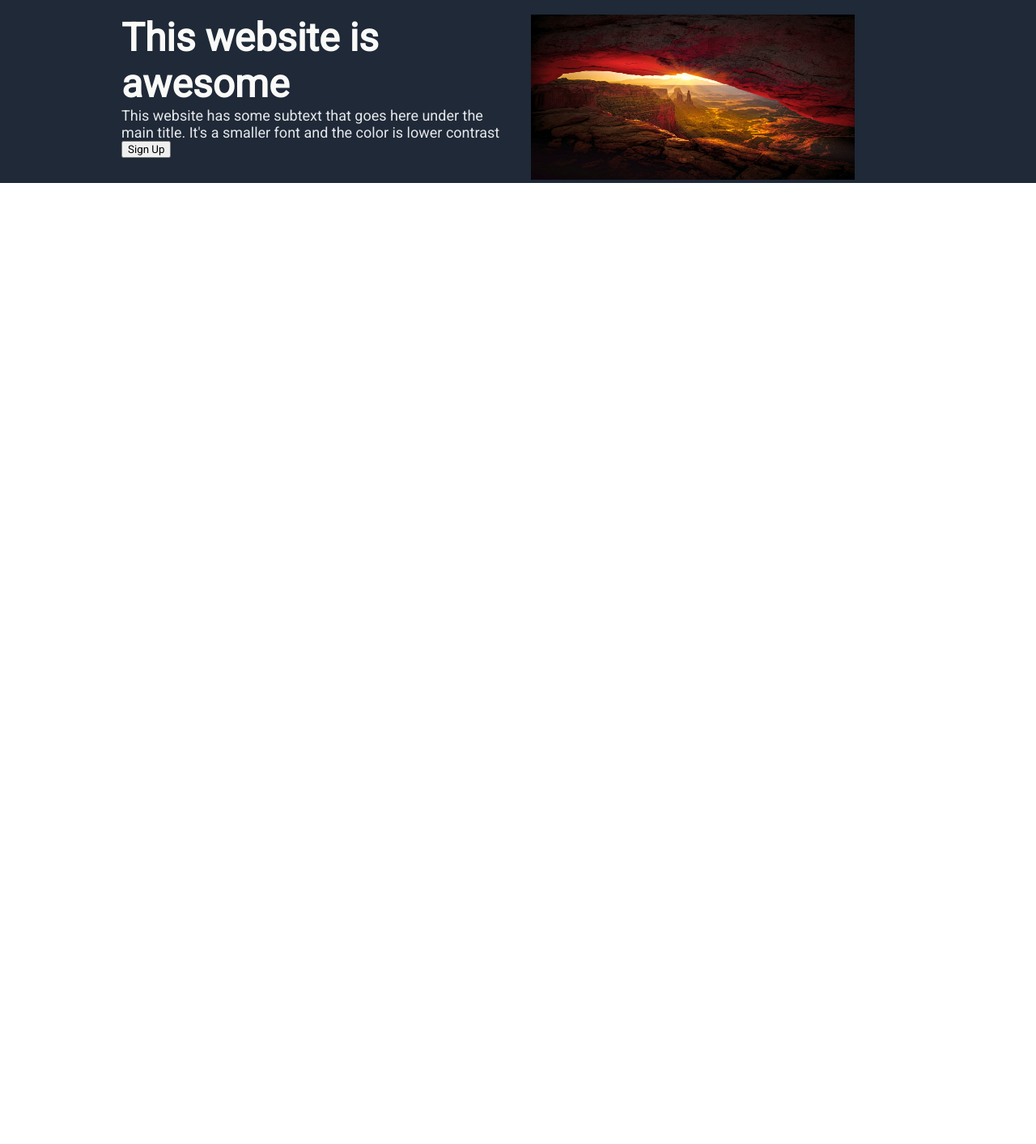
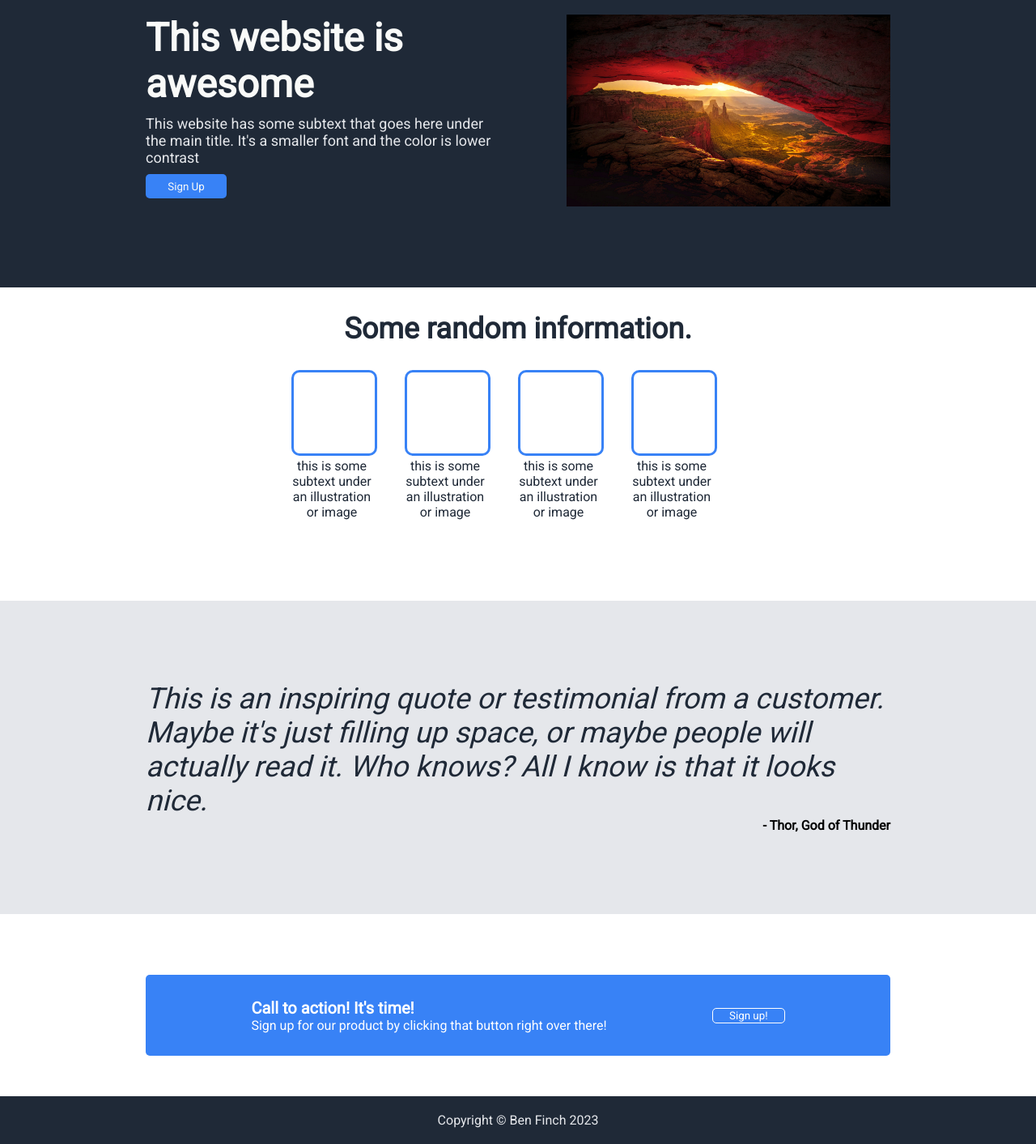
Before and after one commit to benf2004/odin-landing-page, a plain HTML site: page index.html in a window 1280 px wide. Shown: the part 100-1513 px from the top of the page at 81% size. Before the commit the page ends 800 px from the top, so only its background shows below. Drawn offline with Linux system fonts and the light colour scheme.

Commit message:
finished website

```diff
--- a/index.html
+++ b/index.html
@@ -10,7 +10,7 @@
     <link href="https://fonts.googleapis.com/css2?family=Roboto&display=swap" rel="stylesheet">
 </head>
 <body>
-    <section class="section-1">
+    <section id="section-1">
         <div class="margin-lr flex header">
             <h3 class="bright-white" id="logo">Header Logo</h3>
             <div>
@@ -19,16 +19,63 @@
                 <a class="sec-text">header link three</a>
             </div>
         </div>
-        <div class="margin-lr flex" style="gap: 2em;">
-            <div class="w-50">
-                <h1 class="bright-white hero">This website is awesome</h1>
-                <p class="sec-text">This website has some subtext that goes here under the main title. It's a smaller font and the color is lower contrast</p>
-                <button>Sign Up</button>
+        <div class="margin-lr flex gap2em pb-3 space-between">
+            <div class="w-50 flex flex-col">
+                <h1 class="bright-white hero mb-1"><strong>This website is awesome</strong></h1>
+                <p class="sec-text mb-1">This website has some subtext that goes here under the main title. It's a smaller font and the color is lower contrast</p>
+                <button class="bright-blue bright-white mb-1" id="sign-up-button">Sign Up</button>
             </div>
-            <div class="w-50">
+            <div class="w-50 flex" id="img_div">
                 <img class="arch" src="arches.jpg" alt="arches.jpg">
             </div>
         </div>
     </section>
+    <section id="section-2">
+        <div class="rando_div">
+            <h2 class="rando"><strong><strong>Some random information.</strong></strong></h2>
+        </div>
+        <div class="flex justify-center">
+            <div class="flex flex-col box_div">
+                <div class="box"></div>
+                <p class="subtext">this is some subtext under an illustration or image</p>
+            </div>
+            <div class="flex flex-col box_div">
+                <div class="box"></div>
+                <p class="subtext">this is some subtext under an illustration or image</p>
+            </div>
+            <div class="flex flex-col box_div">
+                <div class="box"></div>
+                <p class="subtext">this is some subtext under an illustration or image</p>
+            </div>
+            <div class="flex flex-col box_div">
+                <div class="box"></div>
+                <p class="subtext">this is some subtext under an illustration or image</p>
+            </div>
+        </div>
+    </section>
+    <section id="section-3">
+        <div class="margin-lr">
+            <p class="quote"><em>
+                This is an inspiring quote or testimonial from a customer. Maybe it's just filling up space, or maybe people will actually read it. Who knows? All I know is that it looks nice.</em>
+            </p>
+            <p style="text-align: right"><strong>- Thor, God of Thunder</strong></p>
+        </div>
+    </section>
+    <section id="section-4">
+        <div class="margin-lr cta-outer">
+            <div class="flex cta-div">
+                <div class="flex flex-col" style="justify-content: center">
+                    <h4 class="cta-header">Call to action! It's time!</h4>
+                    <p>Sign up for our product by clicking that button right over there!</p>
+                </div>
+                <div>
+                    <button class="call-to-action-btn">Sign up!</button>
+                </div>
+            </div>
+        </div>
+    </section>
+    <footer style="background-color: #1f2937; padding: 20px; color: #e5e7eb;">
+        <p style="text-align: center">Copyright © Ben Finch 2023</p>
+    </footer>
 </body>
 </html>
--- a/style.css
+++ b/style.css
@@ -11,6 +11,21 @@
 
 .flex {
     display: flex;
+}
+
+.flex-col {
+    flex-direction: column;
+}
+
+.bright-blue {
+    background-color: #3882f6
+}
+
+#sign-up-button {
+    width: 100px;
+    height: 30px;
+    border-radius: 5px;
+    border: 0;
 }
 
 .bright-white {
@@ -34,12 +49,20 @@
 }
 
 .margin-lr {
-    margin-right: 150px;
-    margin-left: 150px;
+    margin-right: 180px;
+    margin-left: 180px;
+}
+
+.pb-3{
+    padding-bottom: 100px;
+}
+
+.mb-1 {
+    margin-bottom: 10px
 }
 
 .arch {
-    width: 400px;
+    max-width: 400px;
     height: auto;
 }
 
@@ -51,7 +74,106 @@
     justify-content: space-between;
 }
 
-.section-1 {
+#section-1 {
     background-color: #1f2937;
+}
 
+.gap2em {
+    gap: 2em;
 }
+
+#img_div {
+    justify-content: flex-end;
+}
+
+.space-between {
+    justify-content: space-between;
+}
+
+.rando_div {
+    justify-content: center;
+    margin-top: 30px;
+}
+
+.rando {
+    text-align: center;
+    font-size: 36px;
+    color: #1f2937;
+}
+
+.box {
+    border-color: #3882f6;
+    border-width: 3px;
+    border-style: solid;
+    border-radius: 10px;
+    width: 100px;
+    height: 100px;
+}
+
+.subtext {
+    text-align: center;
+}
+
+.box {
+    margin-bottom: 3px;
+}
+
+.box_div {
+    width: 100px;
+    margin-right: 40px;
+}
+
+#section-2 {
+    padding-bottom: 100px;
+}
+
+.rando_div {
+    margin-bottom: 30px;
+}
+
+.justify-center {
+    justify-content: center;
+}
+
+.subtext {
+    color: #1f2937;
+}
+
+.quote {
+    font-size: 36px;
+    color: #1f2937;
+    font-weight: lighter;
+}
+
+#section-3 {
+    background-color: #e5e7eb;
+    padding-bottom: 100px;
+    padding-top: 100px;
+}
+
+.call-to-action-btn {
+    background-color: transparent;
+    border: 1px solid white;
+    color: white;
+    border-radius: 5px;
+    padding: 1px 20px;
+}
+
+.cta-header {
+    font-size: 20px;
+    font-weight: bold;
+}
+
+.cta-div {
+    margin-top: 75px;
+    justify-content: space-evenly;
+    background-color: #3882f6;
+    color: white;
+    height: 100px;
+    border-radius: 5px;
+    align-items: center;
+}
+
+.cta-outer {
+    height: 150px;
+}
```
